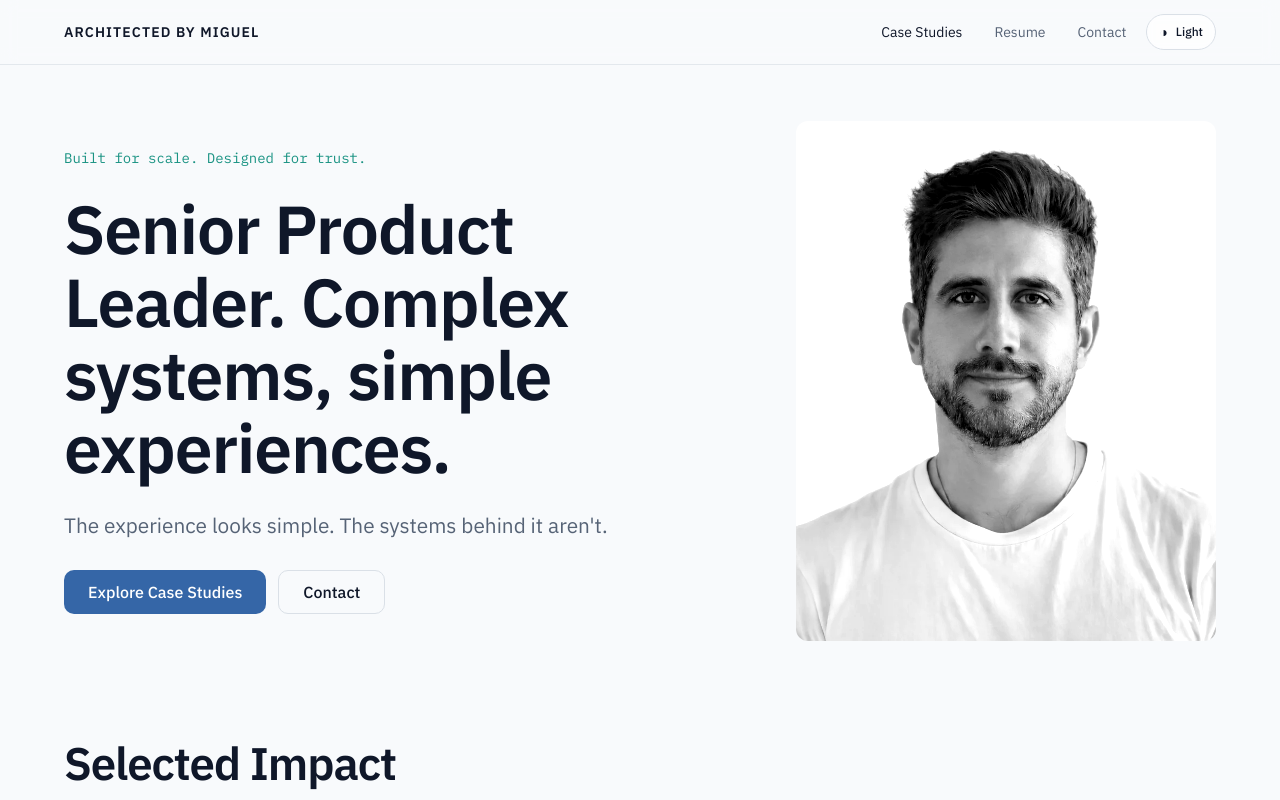
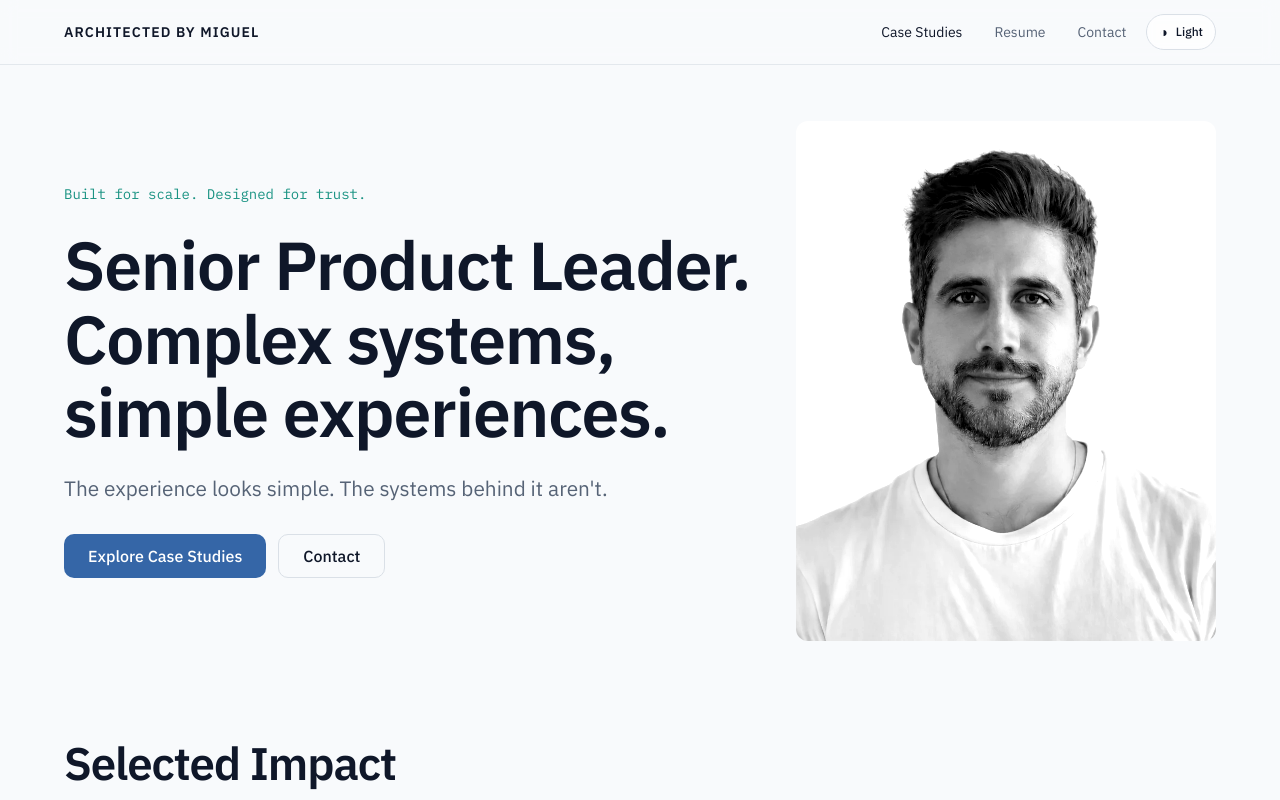
Before and after one commit to delalamamiguel-max/portfolio, a React (Vite) app: page /#case-studies in a window 1280 px wide. Shown: the top 800 px of the page. Built offline with nearby package versions, Linux system fonts and the light colour scheme.

Commit message:
fix: stabilize hero headline line breaks

```diff
--- a/src/pages/home-page.tsx
+++ b/src/pages/home-page.tsx
@@ -36,7 +36,14 @@ function HeroSection({ id, content }: { id: string; content: HomeContent }) {
       <div data-reveal className="grid gap-10 lg:grid-cols-[minmax(0,1fr)_420px] lg:items-stretch lg:gap-12">
         <div className="flex h-full max-w-3xl flex-col justify-center space-y-6 lg:min-h-[520px]">
           <p className="mono-label">{content.heroEyebrow}</p>
-          <h1 className="h1 max-w-4xl text-balance">{content.heroHeadline}</h1>
+          <div className="max-w-4xl">
+            <h1 className="h1 text-balance sm:hidden">{content.heroHeadline}</h1>
+            <h1 className="h1 hidden text-balance sm:block">
+              <span className="block whitespace-nowrap">Senior Product Leader.</span>
+              <span className="block">Complex systems,</span>
+              <span className="block">simple experiences.</span>
+            </h1>
+          </div>
           <p className="body-lg max-w-2xl">{content.heroSubheadline}</p>
           <div className="flex flex-wrap items-center gap-3 pt-1">
             <Button
```
